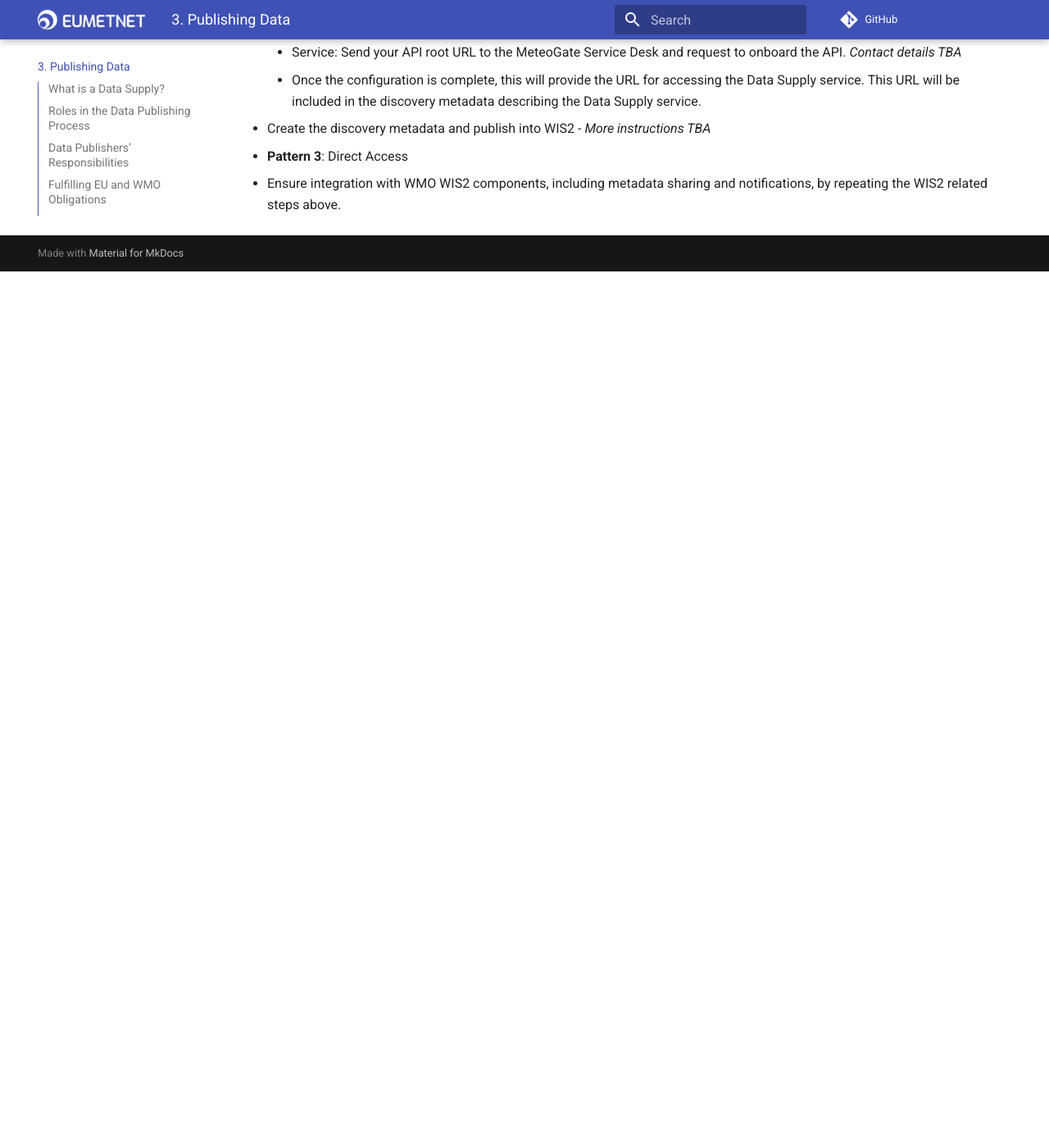
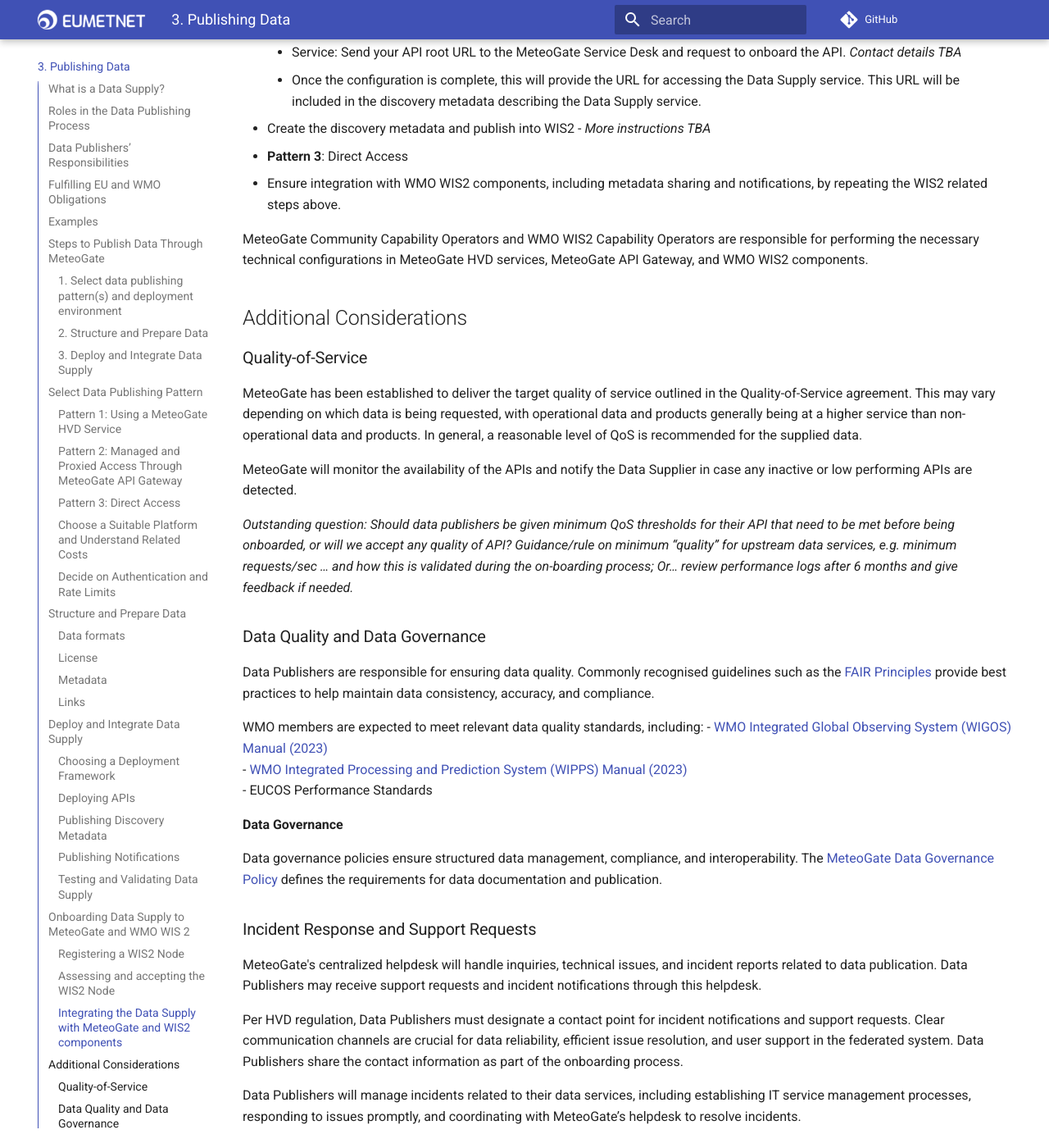
Before and after one commit to EUMETNET/meteogate-documentation, an MkDocs documentation site: the page built from docs/3-publishing-data.md, in a window 1280 px wide and 1400 px high, scrolled down 15490 px. Shown: the whole window at 82% size. Built offline with MkDocs 1.6.1 and Material for MkDocs 9.7.7, drawn with Linux system fonts in a browser that asks for light colours; comment, search, counter and statistics services are not loaded; before the commit the page ends 15821 px from its top, so only the background shows below that; some of the changed text lies outside the part shown.

Commit message:
Update 3-publishing-data.md

```diff
--- a/docs/3-publishing-data.md
+++ b/docs/3-publishing-data.md
@@ -511,3 +511,67 @@ The integration process depends on the chosen Data Publishing Pattern and involv
 
 - **Pattern 3**: Direct Access
   - Ensure integration with WMO WIS2 components, including metadata sharing and notifications, by repeating the WIS2 related steps above.
+
+MeteoGate Community Capability Operators and WMO WIS2 Capability Operators are responsible for performing the necessary technical configurations in MeteoGate HVD services, MeteoGate API Gateway, and WMO WIS2 components.
+
+
+## Additional Considerations
+
+### Quality-of-Service
+
+MeteoGate has been established to deliver the target quality of service outlined in the Quality-of-Service agreement. This may vary depending on which data is being requested, with operational data and products generally being at a higher service than non-operational data and products. In general, a reasonable level of QoS is recommended for the supplied data.
+
+MeteoGate will monitor the availability of the APIs and notify the Data Supplier in case any inactive or low performing APIs are detected.
+
+_Outstanding question: Should data publishers be given minimum QoS thresholds for their API that need to be met before being onboarded, or will we accept any quality of API?
+Guidance/rule on minimum “quality” for upstream data services, e.g. minimum requests/sec … and how this is validated during the on-boarding process; Or… review performance logs after 6 months and give feedback if needed._
+
+### Data Quality and Data Governance
+
+Data Publishers are responsible for ensuring data quality. Commonly recognised guidelines such as the [FAIR Principles](https://www.go-fair.org/fair-principles/) provide best practices to help maintain data consistency, accuracy, and compliance.
+
+WMO members are expected to meet relevant data quality standards, including:
+- [WMO Integrated Global Observing System (WIGOS) Manual (2023)](https://community.wmo.int/en/activity-areas/WIGOS)
+- [WMO Integrated Processing and Prediction System (WIPPS) Manual (2023)](https://community.wmo.int/en/activity-areas/wmo-integrated-processing-and-prediction-system-wipps)
+- EUCOS Performance Standards _<link?>_
+
+**Data Governance**
+
+Data governance policies ensure structured data management, compliance, and interoperability. The [MeteoGate Data Governance Policy](https://tlnt19059.sharepoint.com/:w:/r/sites/FEMDI/_layouts/15/Doc.aspx?sourcedoc=%7BB938B06E-5B69-4BF1-914C-4202EE6AAA8A%7D&file=Data%20governance%20policy.docx&action=default&mobileredirect=true) defines the requirements for data documentation and publication.
+
+
+### Incident Response and Support Requests
+
+MeteoGate's centralized helpdesk will handle inquiries, technical issues, and incident reports related to data publication. Data Publishers may receive support requests and incident notifications through this helpdesk.
+
+Per HVD regulation, Data Publishers must designate a contact point for incident notifications and support requests. Clear communication channels are crucial for data reliability, efficient issue resolution, and user support in the federated system. Data Publishers share the contact information as part of the onboarding process.
+
+Data Publishers will manage incidents related to their data services, including establishing IT service management processes, responding to issues promptly, and coordinating with MeteoGate’s helpdesk to resolve incidents.
+
+
+### Monitoring and Insights
+
+Effective monitoring and logging are essential for ensuring API health, performance, and security. MeteoGate recommends a comprehensive observability stack to facilitate real-time monitoring, centralised logging, and proactive issue detection.
+
+In MeteoGate, logging and monitoring occur at three levels:
+- Individual API Level (Data Publisher Responsibility): Each Data Publisher’s API is responsible for logging request details, errors, and performance metrics. This includes structured logs (e.g., JSON-based logging) that provide visibility into API behaviour, response times, and error rates.
+- HVD Service Level (Data Publishing Pattern 1): MeteoGate’s centralised data services log request details, errors, and performance metrics. _to be updated_
+- MeteoGate API Gateway Level (Data Publishing Pattern 2): MeteoGate API Gateway provides centralised logging, monitoring, and traffic analysis. It collects logs for all requests passing through the gateway, including request origins, response times, error rates, and usage metrics.
+
+MeteoGate includes an insights service and provides the following metrics that can be used for API performance reporting, when using Data Publishing Patterns 1 or 2:
+- Info by data service end point (APIsix “route”), mapped on to dataset being published
+- Total number of requests made to the API
+- Data volume
+- Time to process a request
+- Http response code for the request
+- API key used
+- IP addresses
+- Total number of datasets (and/or routes) registered in the MeteoGate API Gateway
+- Total number of datasets with APIs provided by EUMETNET Members
+- Total number of registered users
+- Keywords / search terms used
+- Number of “views” for each dataset
+
+**Recommendations**
+
+Ensure that your APIs are monitored and logged for security, performance, and reliability. Data Publishers remain responsible for local monitoring and logging even when using Data Publishing Patterns 1 or 2.
```
